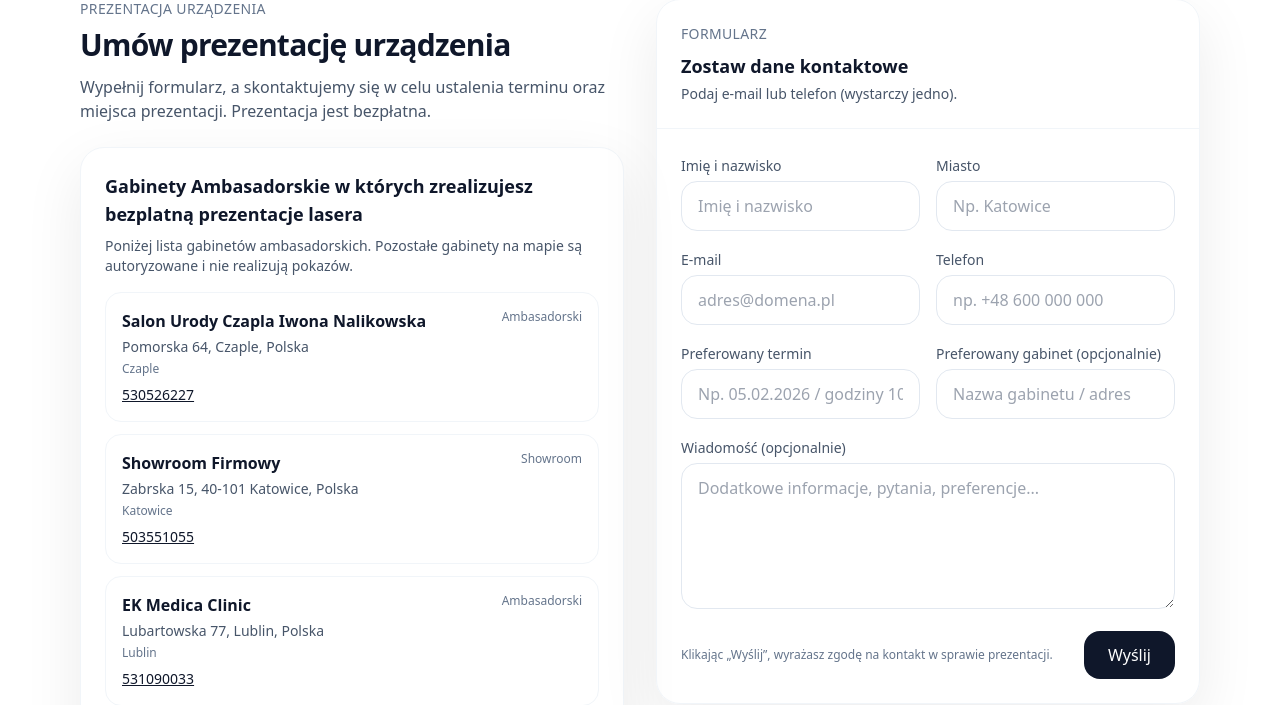
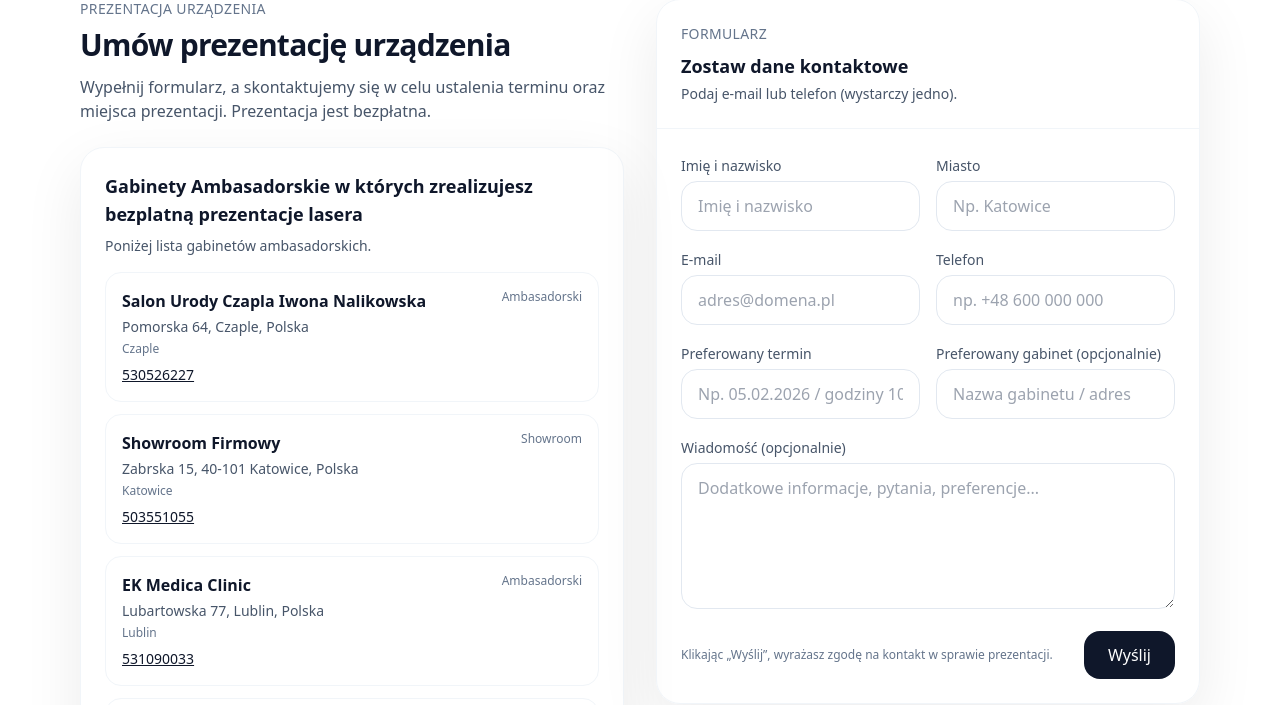
Before and after one commit to Stanislav-it/x-levage, a Flask app: page /umow-prezentacje in a window 1280 px wide. Shown: the part 138-843 px from the top of the page. Run offline with Flask 3, Linux system fonts and the light colour scheme; data comes from the database, SQL or seed files in the repository; some libraries are stand-ins or nearby versions.

```diff
--- a/templates/prezentacja.html
+++ b/templates/prezentacja.html
@@ -17,7 +17,7 @@
           Gabinety Ambasadorskie w których zrealizujesz bezplatną prezentacje lasera
         </div>
         <p class="mt-2 text-sm text-slate-600">
-          Poniżej lista gabinetów ambasadorskich. Pozostałe gabinety na mapie są autoryzowane i nie realizują pokazów.
+          Poniżej lista gabinetów ambasadorskich.
         </p>
         <div class="mt-4 grid gap-3">
           {% for c in (ambassador_clinics or []) %}
```
Also changed, not shown: static/efekty_zabiegow/PHOTO-2026-01-12-20-12-13 (1).jpg (added), static/efekty_zabiegow/PHOTO-2026-01-12-20-12-14.jpg (added).
